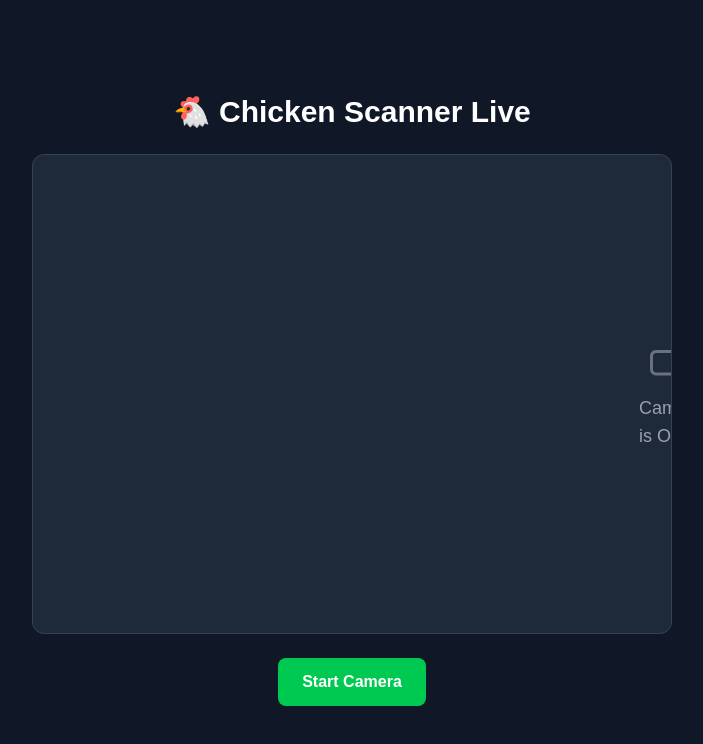
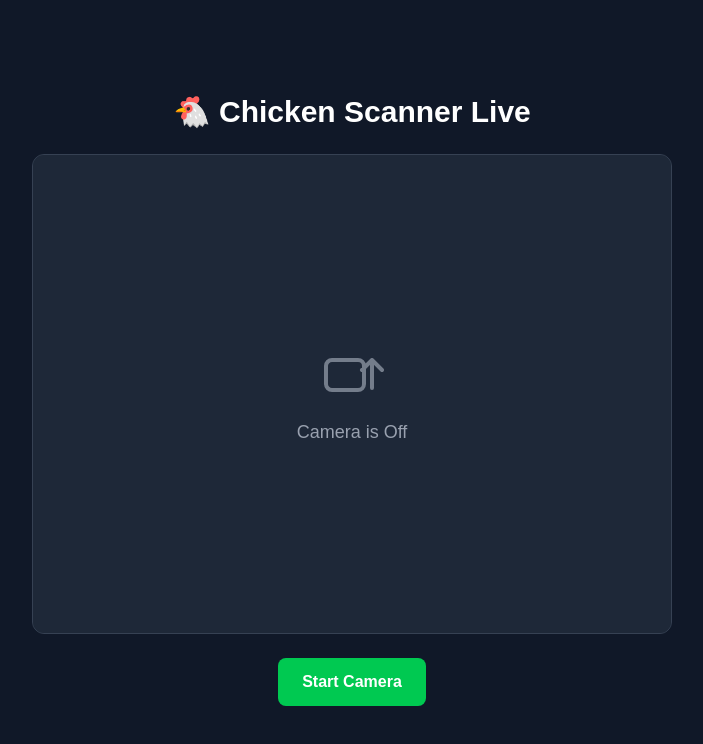
Before and after one commit to AdrlDev/chicken_web_app, a Next.js app: page /camera in a window 1280 px wide. Shown: the top 744 px of the page, without its empty margins (288-991 px from the left). Built offline with nearby package versions, Linux system fonts and the light colour scheme; no server answers.

Commit message:
updateCameraview

```diff
--- a/src/components/CameraView.tsx
+++ b/src/components/CameraView.tsx
@@ -53,14 +53,14 @@ export const CameraView: React.FC<Props> = ({
           />
         </>
       ) : (
-        <div className="flex flex-col items-center justify-center text-gray-400">
+        <div className="absolute inset-0 flex flex-col items-center justify-center text-gray-400 bg-gray-800/80">
           <svg
             xmlns="http://www.w3.org/2000/svg"
             fill="none"
             viewBox="0 0 24 24"
             strokeWidth={1.5}
             stroke="currentColor"
-            className="w-12 h-12 mb-2 opacity-60"
+            className="w-16 h-16 mb-3 opacity-70"
           >
             <path
               strokeLinecap="round"
```
